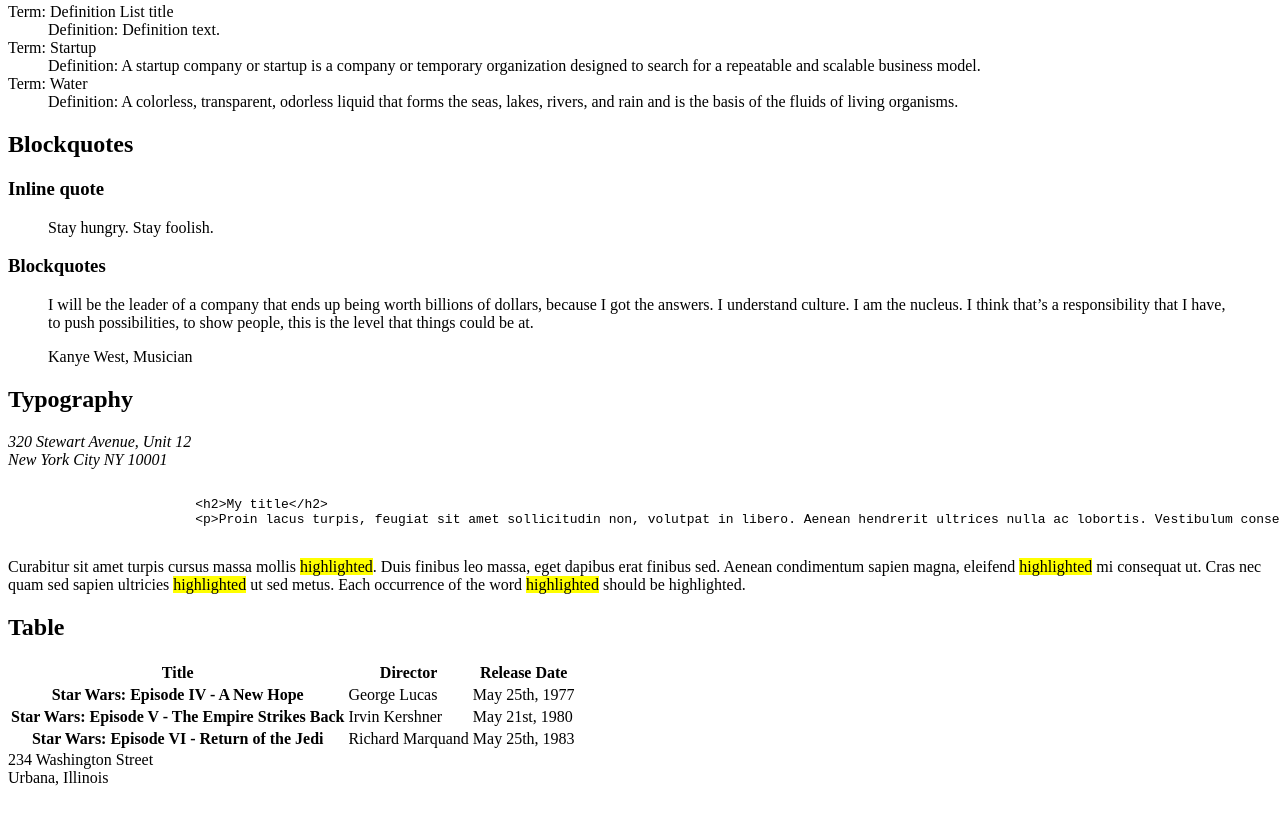
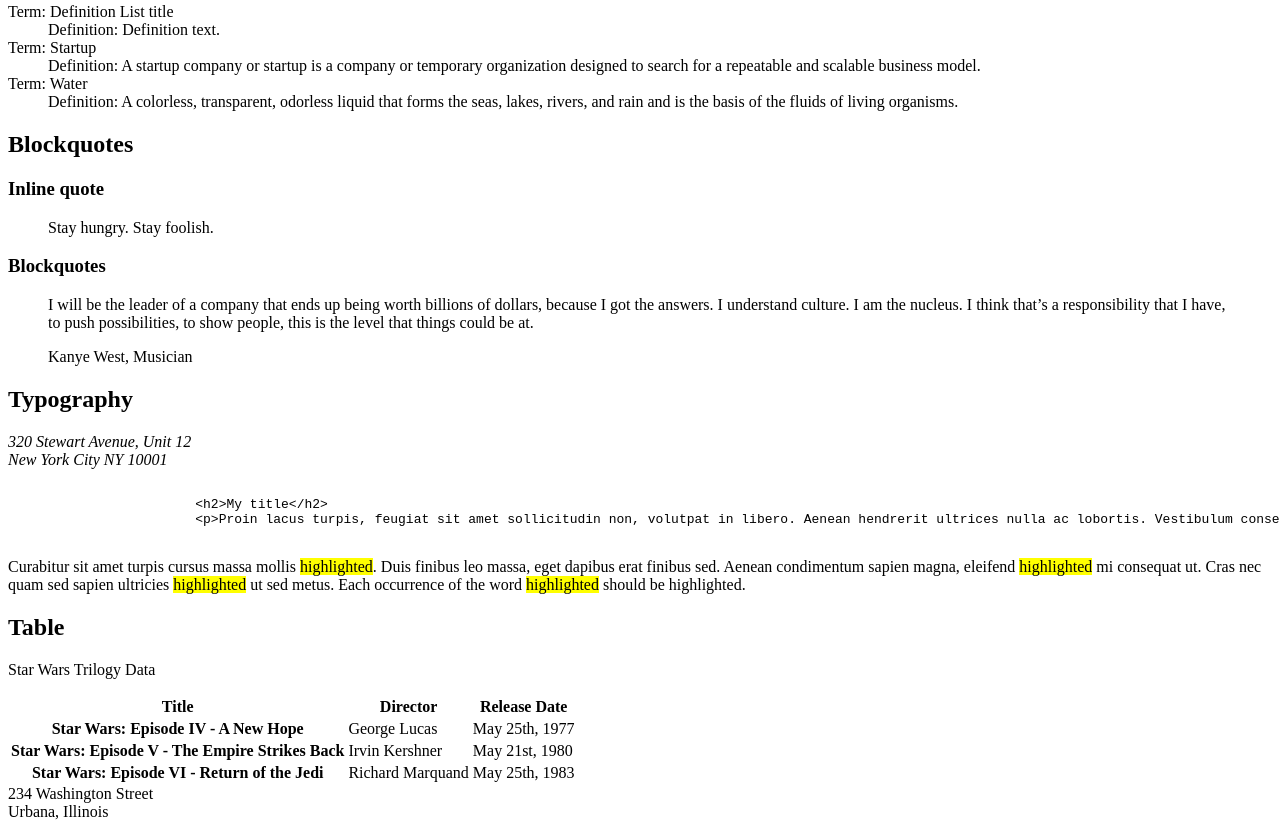
Before and after one commit to manningstinson/atlas-web_front_end, a plain HTML site: page html_advanced/33-styleguide.html in a window 1280 px wide. Shown: the part 886-1715 px from the top of the page. Before the commit the page ends 1681 px from the top, so only its background shows below. Drawn offline with Linux system fonts and the light colour scheme.

Commit message:
updated task 33

```diff
--- a/html_advanced/33-styleguide.html
+++ b/html_advanced/33-styleguide.html
@@ -176,6 +176,7 @@
 				<!-- Create a table -->
 				<table>
 					<thead>
+						<p>Star Wars Trilogy Data</p>
 						<tr>
 							<th scope="col">Title</th>
 							<th scope="col">Director</th>
```
